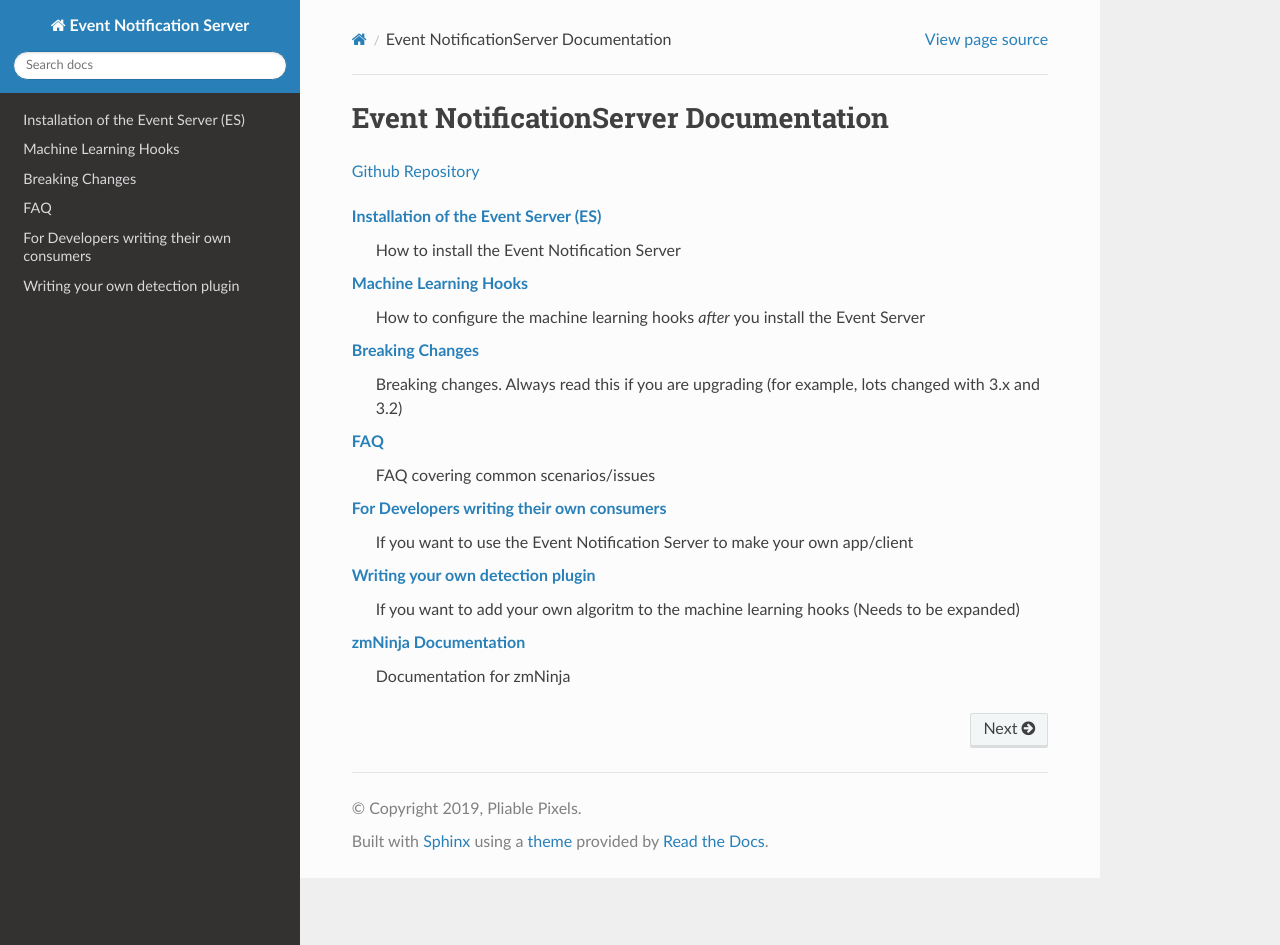
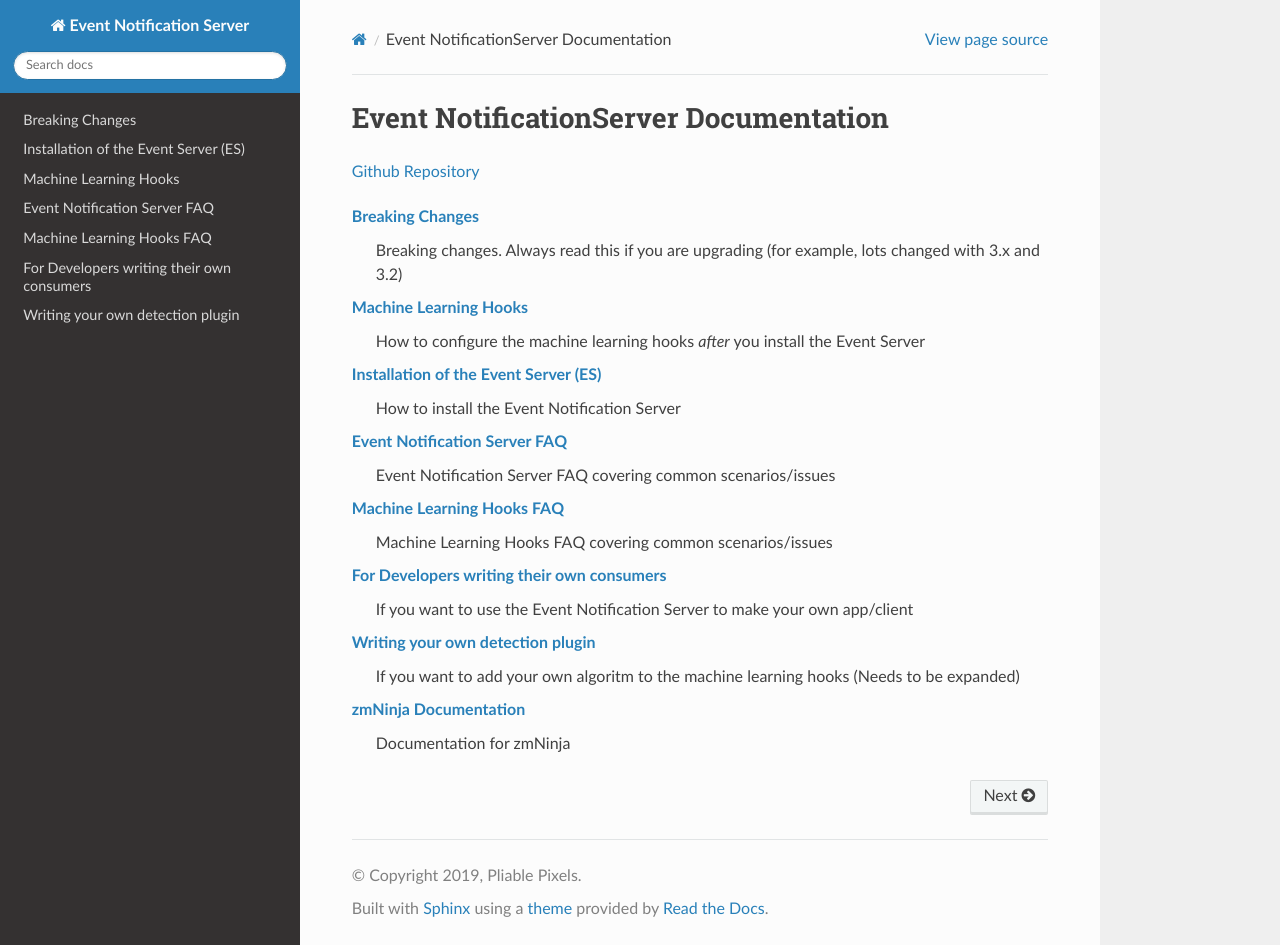
Before and after one commit to ZoneMinder/zmeventnotification, a Sphinx documentation site: the page built from docs/index.rst, in a window 1280 px wide and 945 px high. Built offline with Sphinx 7.4.7 and the Read the Docs theme 2.0.0, drawn with Linux system fonts in a browser that asks for light colours.

Commit message:
hooks faq

```diff
--- a/docs/guides/faq.rst
+++ b/docs/guides/es_faq.rst
@@ -1,5 +1,5 @@
-FAQ
-===
+Event Notification Server FAQ
+===============================
 
 Machine Learning! Mmm..Machine Learning!
 ----------------------------------------
@@ -9,6 +9,8 @@ this server along with zoneminder. Once it works well, you can explore
 how to enable Machine Learning based object detection that can be used
 along with ZoneMinder alarms. If you already have this server figured
 out, you can skip directly to the machine learning part (:doc:`hooks`)
+
+If you have questions on the machine learning part, see :doc:`hooks_faq`
 
 
 What is it?
@@ -480,29 +482,16 @@ Here is how to debug and report:
   -  Run the event server in manual mode as described above
   -  Kill zmNinja
   -  Start zmNinja
-  -  At this point, in the ``zmeventnotification`` logs you should
-    registration messages (refer to logs example above). If you don't
-    you've either not configured zmNinja to use the eventserver, or it
-    can't reach the eventserver (very common problem)
-  -  Next up, make sure you are not running zmNinja in the foreground
-    (move it to background or kill it). When zmNinja is in the
-    foreground, it uses websockets to get notifications
-  -  Force an alarm like I described above. If you don't see logs in
-    ``zmeventnotification`` saying "Sending notification over FCM"
-    then the eventserver, for some reason, does not have your app token.
-    Inspect ``tokens.txt`` (typically in ``/etc/zm/``) to make sure an
-    entry for your phone exists
-  -  If you see that message, but your mobile phone is not receiving a
-    push notification:
-    -  Make sure you haven't disable push notifications on your phone (lots
-      of people do this by mistake and wonder why)
+  -  At this point, in the ``zmeventnotification`` logs you should registration messages (refer to logs example above). If you don't you've either not configured zmNinja to use the eventserver, or it can't reach the eventserver (very common problem)
+  -  Next up, make sure you are not running zmNinja in the foreground (move it to background or kill it). When zmNinja is in the foreground, it uses websockets to get notifications
+  -  Force an alarm like I described above. If you don't see logs in ``zmeventnotification`` saying "Sending notification over FCM" then the eventserver, for some reason, does not have your app token. Inspect ``tokens.txt`` (typically in ``/etc/zm/``) to make sure an entry for your phone exists
+  -  If you see that message, but your mobile phone is not receiving a push notification:
+
+    -  Make sure you haven't disable push notifications on your phone (lots of people do this by mistake and wonder why)
     -  Make sure you haven't muted notifications (again, lots of people...)
-    -  Sometimes, the push servers of Apple and Google stop forwarding
-      messages for a day or two. I have no idea why. Give it a day or two?
+    -  Sometimes, the push servers of Apple and Google stop forwarding messages for a day or two. I have no idea why. Give it a day or two?
     -  Open up zmNinja, go right to logs and send it to me
-
-    -  If you have issues, please send me a copy of your zmeventnotification
-      logs generated above from Terminal-Log, as well as zmNinja debug logs
+    -  If you have issues, please send me a copy of your zmeventnotification logs generated above from Terminal-Log, as well as zmNinja debug logs
 
 
 Brickbats
--- a/docs/index.rst
+++ b/docs/index.rst
@@ -9,10 +9,11 @@ Event NotificationServer Documentation
 .. toctree::
         :hidden:
 
+        guides/breaking
         guides/install
         guides/hooks
-        guides/breaking
-        guides/faq
+        guides/es_faq
+        guides/hooks_faq
         guides/developers
         guides/plugins
 
@@ -20,14 +21,17 @@ Event NotificationServer Documentation
 
 `Github Repository <https://github.com/pliablepixels/zmeventnotification>`__
 
+
+:doc:`guides/breaking`
+        Breaking changes. Always read this if you are upgrading (for example, lots changed with 3.x and 3.2)
+:doc:`guides/hooks`
+        How to configure the machine learning hooks *after* you install the Event Server
 :doc:`guides/install`
         How to install the Event Notification Server
-:doc:`guides/hooks`
-        How to configure the machine learning hooks *after* you install the Event Server
-:doc:`guides/breaking`
-        Breaking changes. Always read this if you are upgrading (for example, lots changed with 3.x and 3.2)
-:doc:`guides/faq`
-        FAQ covering common scenarios/issues
+:doc:`guides/es_faq`
+        Event Notification Server FAQ covering common scenarios/issues
+:doc:`guides/hooks_faq`
+        Machine Learning Hooks FAQ covering common scenarios/issues
 :doc:`guides/developers`
         If you want to use the Event Notification Server to make your own app/client
 :doc:`guides/plugins`
```
Also changed, not shown: docs/guides/hooks.rst (+4 -15 lines), docs/guides/hooks_faq.rst (added, +64 -0 lines).
